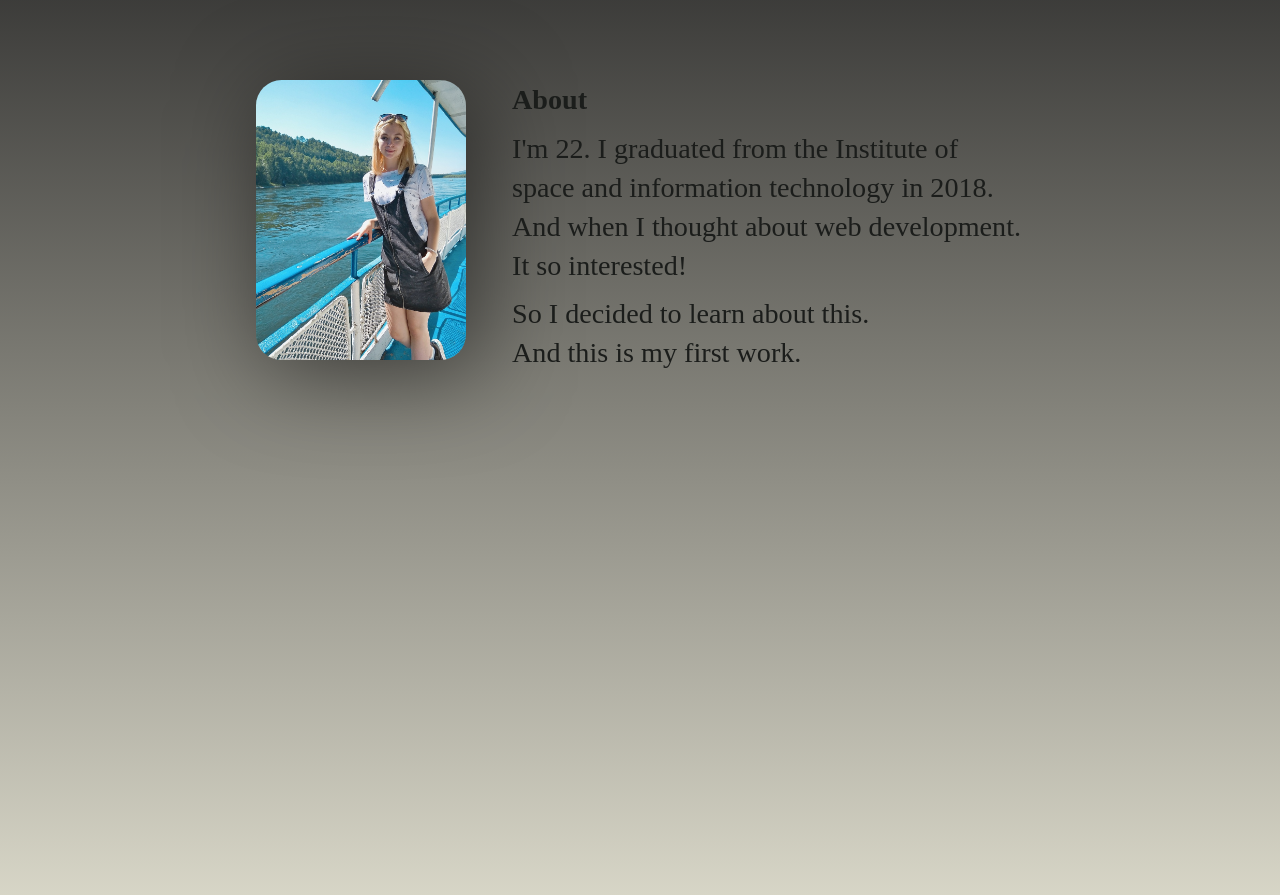
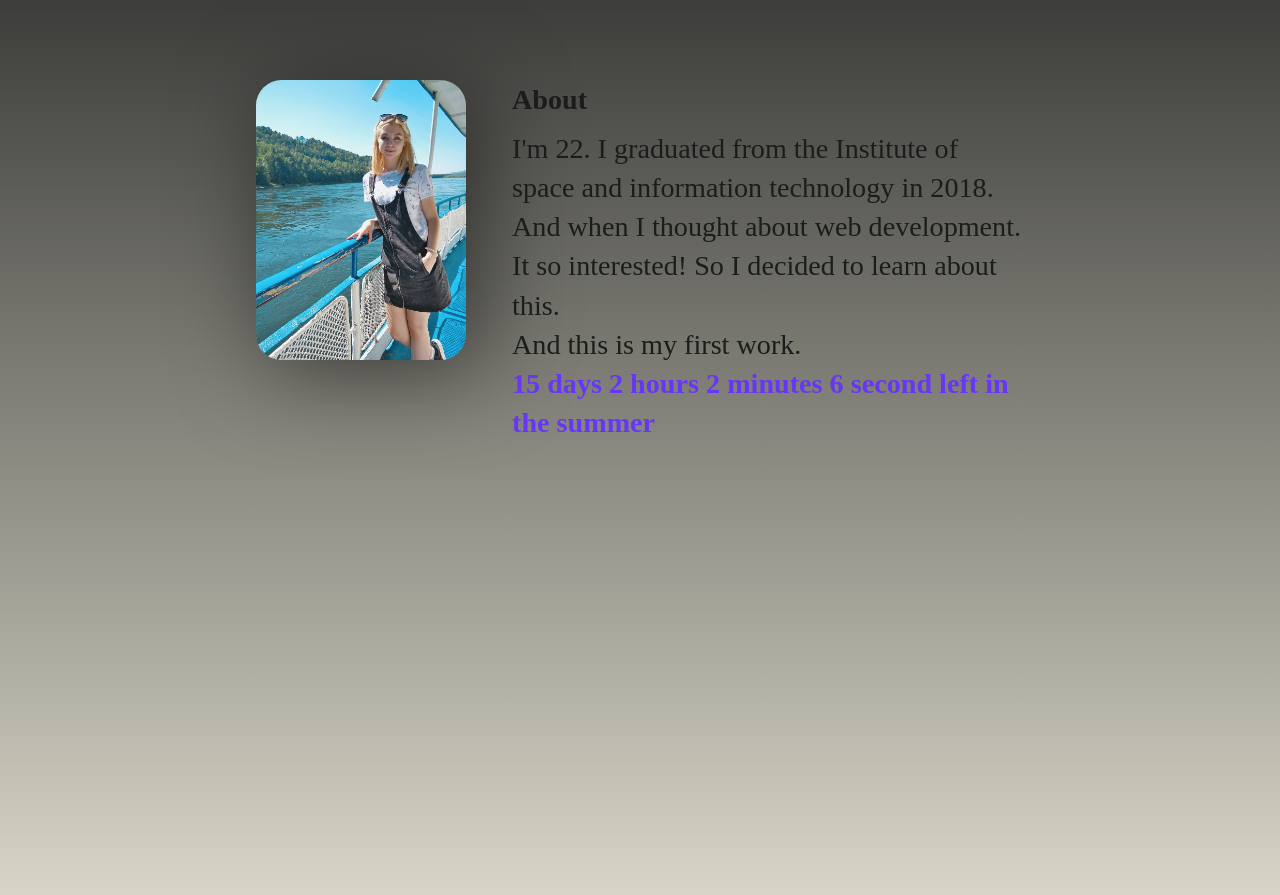
Before and after one commit to anastasia-anisimova/Angular, an Angular app in the folder About-myself/homework3/: page / in a window 1280 px wide. Shown: the part 960-1855 px from the top of the page. Built offline with nearby package versions, Linux system fonts and the light colour scheme; a web font is replaced by a local one.

Commit message:
Homework 4

```diff
--- a/About-myself/homework3/src/app/app.component.html
+++ b/About-myself/homework3/src/app/app.component.html
@@ -16,10 +16,7 @@
     </div>
     <div class="info">
       <h1>About</h1>
-      <p>I'm 22. I graduated from the Institute of space and information technology in 2018. And when I thought about web development.
-It so interested! </p>
-      <p>So I decided to learn about this. <br>
-        And this is my first work.</p>
+        <app-data></app-data>
     </div>
   </div>
 </div>
--- a/About-myself/homework3/src/app/app.component.ts
+++ b/About-myself/homework3/src/app/app.component.ts
@@ -6,5 +6,4 @@ import { Component } from '@angular/core';
   styleUrls: ['./app.component.css']
 })
 export class AppComponent {
-  title = 'homework3';
 }
--- a/About-myself/homework3/src/app/app.module.ts
+++ b/About-myself/homework3/src/app/app.module.ts
@@ -2,10 +2,12 @@ import { BrowserModule } from '@angular/platform-browser';
 import { NgModule } from '@angular/core';
 
 import { AppComponent } from './app.component';
+import { DataComponent } from './data/data.component';
 
 @NgModule({
   declarations: [
-    AppComponent
+    AppComponent,
+    DataComponent
   ],
   imports: [
     BrowserModule
--- /dev/null
+++ b/About-myself/homework3/src/app/data/counter.ts
@@ -0,0 +1,16 @@
+export function counter(endDat: number): string {
+  let today = new Date().getTime();
+  let restTime = new Date(endDat - today);
+
+    if(endDat > today )
+    {
+       return    Math.round(Number(restTime)/86400000)
+       + " days " + restTime.getUTCHours().toString() +
+      " hours " + restTime.getUTCMinutes().toString()
+        + " minutes " + restTime.getUTCSeconds().toString()
+        + " second left in the summer";
+    }
+    else {
+      return "Autumn :( ";
+    }
+}
--- /dev/null
+++ b/About-myself/homework3/src/app/data/data.component.css
@@ -0,0 +1,7 @@
+p {
+  margin-bottom: 1vh;
+}
+ #autumn {
+   font-weight: 700;
+   color: #6637F6;
+ }
--- /dev/null
+++ b/About-myself/homework3/src/app/data/data.component.html
@@ -0,0 +1,7 @@
+<p>
+  I'm {{data.age}}. I graduated from the {{data.institute}} in 2018. And when I thought about web development.
+  It so interested!
+So I decided to learn about this. <br>
+  And this is my first work. <br>
+  <span id="autumn">{{result}}</span>
+</p>
--- /dev/null
+++ b/About-myself/homework3/src/app/data/data.component.ts
@@ -0,0 +1,25 @@
+import { Component, OnInit } from '@angular/core';
+import {Data} from './data';
+import {counter} from "./counter";
+
+@Component({
+  selector: 'app-data',
+  templateUrl: './data.component.html',
+  styleUrls: ['./data.component.css']
+})
+
+export class DataComponent implements OnInit {
+
+  data: Data;
+  result: string = "";
+  endDat: number = new Date(2018, 8, 1, 17, 40).getTime();
+
+  constructor() {
+    this.data = new Data(22,
+      "Institute of space and information technology", this.endDat);
+  }
+
+  ngOnInit() {
+     setInterval(()=> this.result = counter(this.endDat), 1000);
+  }
+}
--- /dev/null
+++ b/About-myself/homework3/src/app/data/data.ts
@@ -0,0 +1,11 @@
+export class Data {
+  readonly age: number;
+  readonly institute: string;
+  readonly endDate: number;
+
+  constructor(age: number, institute: string, endDate: number) {
+    this.age = age;
+    this.institute = institute;
+    this.endDate = endDate;
+  }
+}
--- a/About-myself/homework3/src/index.html
+++ b/About-myself/homework3/src/index.html
@@ -12,5 +12,6 @@
 </head>
 <body>
   <app-root></app-root>
+  <app-data></app-data>
 </body>
 </html>
```
Also changed, not shown: 1 other file (tests, documents, lock files or other folders).
